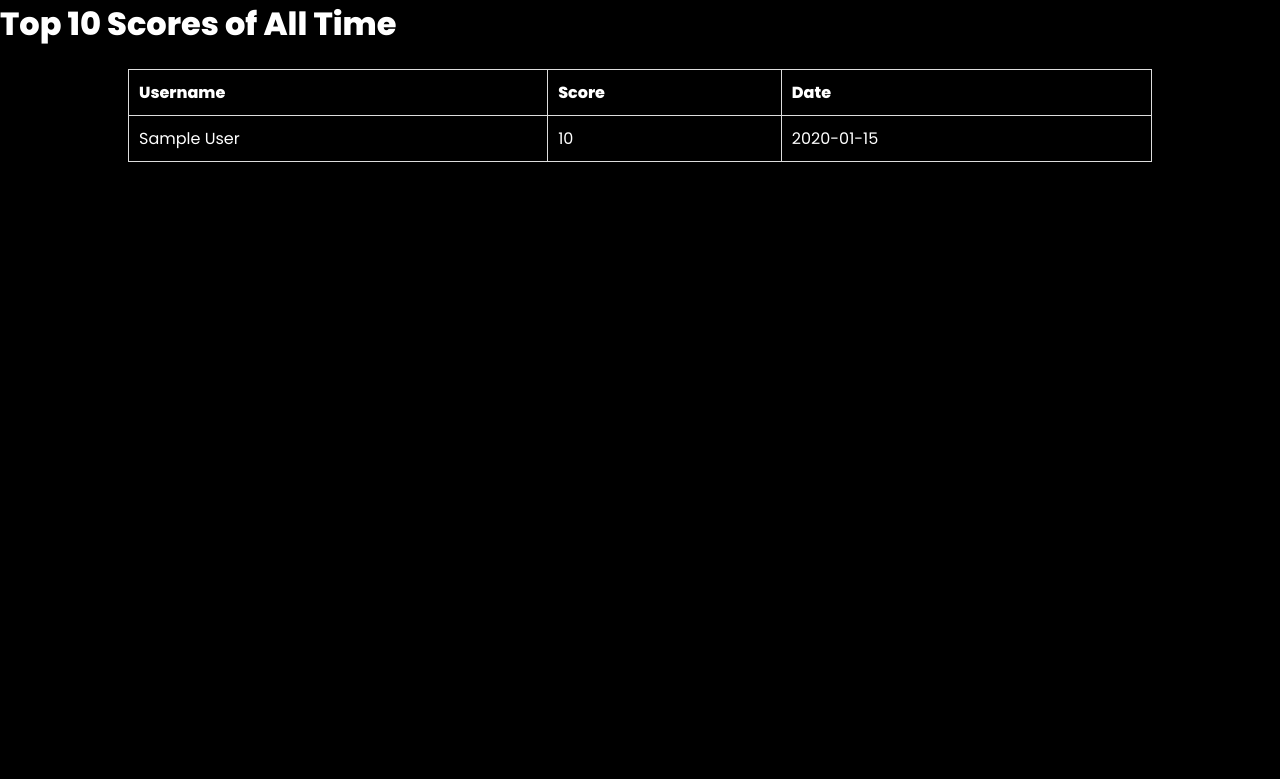
After one commit to ConjecturesandRefutations/X-Racing, a PHP site: page /php/top-scores.php in a window 1280 px wide. The commit adds this page. Shown: the top 779 px of the page. Run offline with PHP 8.4, Linux system fonts and the light colour scheme; tables that the repository leaves empty or names only in its code hold one stand-in row (values such as "Sample post").

Commit message:
removing the lowest score replacement bug and adding a rudimentary top-score table

```diff
--- a/index.php
+++ b/index.php
@@ -69,6 +69,7 @@ if (isset($_SESSION["user_id"])) {
                   </article>
 
                 <button id="start-button">StartGame</button>
+                <a class="top-10-anchor" href="php/top-scores.php">Top 10 Scores</a>
 
              </div>
 
@@ -112,6 +113,7 @@ if (isset($_SESSION["user_id"])) {
             <button class="main-menu-button">Main Menu</button>
         </div>
          </div>
+
         <article class="closing-credits"><p>Closing Music from #Uppbeat (free for Creators!):<br/>
             https://uppbeat.io/t/claude-patterns/pattern-22<br/>
             License code: O5BXHKFUKHABKGG0</p></article>
--- a/php/login.php
+++ b/php/login.php
@@ -17,7 +17,6 @@ if ($_SERVER["REQUEST_METHOD"] === "POST") {
     $result = $mysqli->query($sql);
 
     $user = $result->fetch_assoc();
-    print_r($user);
 
     if ($user) {
         if (password_verify($_POST["password"], $user["password_hash"])) {
--- /dev/null
+++ b/php/top-scores.php
@@ -0,0 +1,41 @@
+<?php
+$mysqli = require __DIR__ . "/database.php";
+
+$top_scores_sql = "SELECT user.name, scores.score, DATE(scores.timestamp) AS date FROM scores
+                  JOIN user ON scores.user_id = user.user_id
+                  ORDER BY scores.score DESC, scores.timestamp ASC
+                  LIMIT 10";
+
+
+$top_scores_result = $mysqli->query($top_scores_sql);
+
+if ($top_scores_result) {
+    echo "<h1>Top 10 Scores of All Time</h1>";
+    echo "<table>";
+    echo "<tr><th>Username</th><th>Score</th><th>Date</th></tr>";
+
+    while ($row = $top_scores_result->fetch_assoc()) {
+        echo "<tr>";
+        echo "<td>" . $row["name"] . "</td>";
+        echo "<td>" . $row["score"] . "</td>";
+        echo "<td>" . $row["date"] . "</td>";
+        echo "</tr>";
+    }
+
+    echo "</table>";
+} else {
+    echo "Error retrieving top scores: " . $mysqli->error;
+}
+
+$mysqli->close();
+
+?>
+
+<!DOCTYPE html>
+<html>
+<head>
+    <meta charset="UTF-8">
+    <title>Top Scores</title>
+    <link rel="stylesheet" type="text/css" href="../styles.css">
+</head>
+<body class="top-ten">
--- a/styles.css
+++ b/styles.css
@@ -674,3 +674,30 @@ button:hover{
 #logout-anchor:hover{
   color: white;
 }
+
+/* TOP 10 SCORES STYLES */
+
+table {
+  border-collapse: collapse;
+  width: 80%;
+  margin: 20px auto;
+}
+
+table, th, td {
+  border: 1px solid #ddd;
+}
+
+th, td {
+  padding: 10px;
+  text-align: left;
+  color: white;
+}
+
+.top-ten{
+  color: white;
+}
+
+.top-ten-anchor{
+  color: white;
+  text-decoration: none;
+}
```
Also changed, not shown: js/index.js (+9 -6 lines), php/save_score.php (+97 -12 lines).
